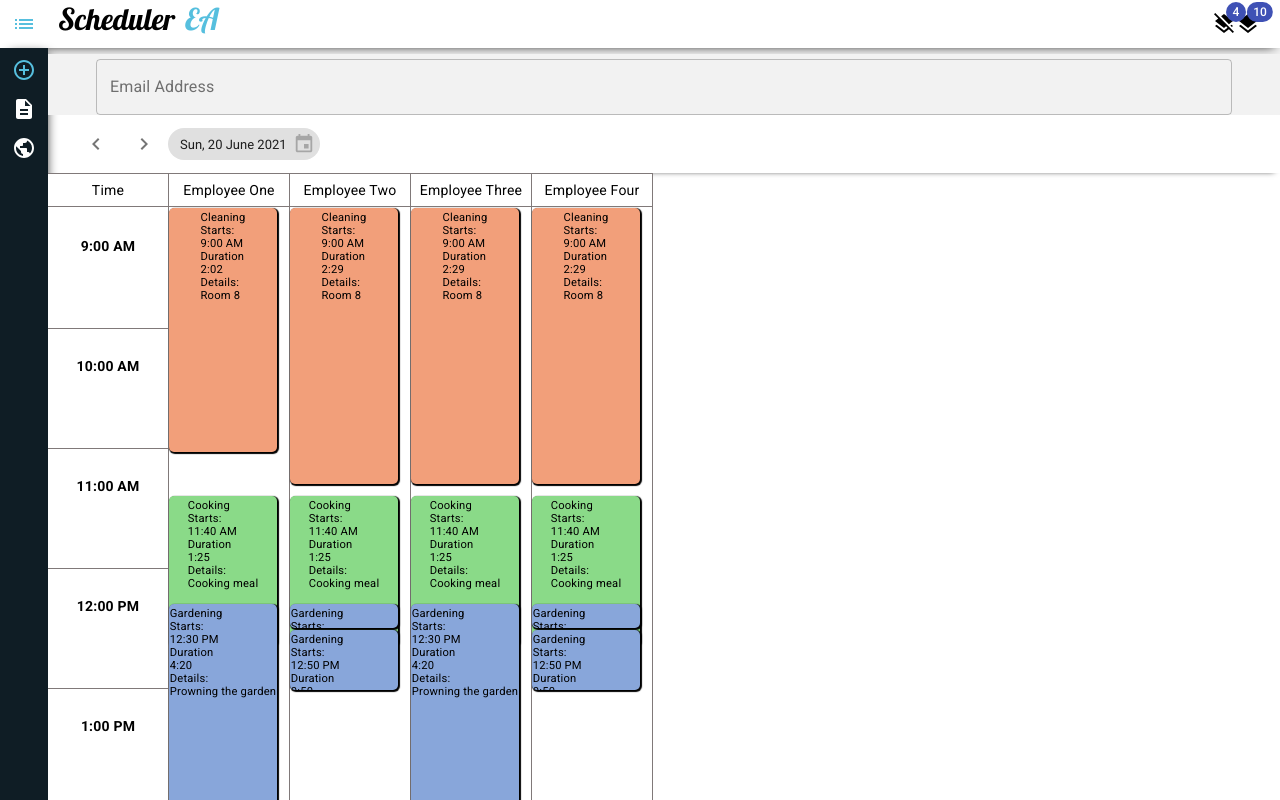
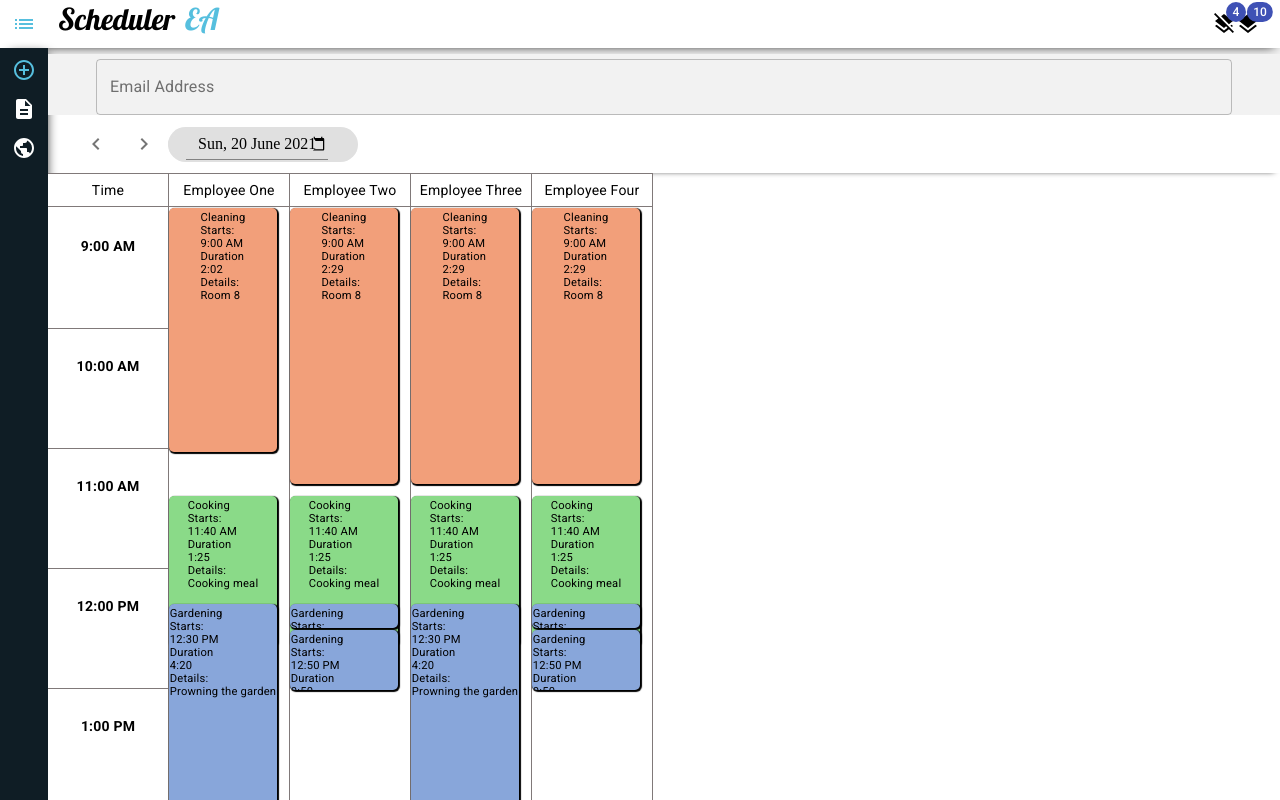
Before and after one commit to emmanuelajaero/ea_scheduler, a React (Create React App) app: page / in a window 1280 px wide. Built offline with nearby package versions, Linux system fonts and the light colour scheme.

Commit message:
updated the date pickers

```diff
--- a/package.json
+++ b/package.json
@@ -5,6 +5,7 @@
   "dependencies": {
     "@material-ui/core": "^4.11.4",
     "@material-ui/icons": "^4.11.2",
+    "@material-ui/pickers": "^3.3.10",
     "@testing-library/jest-dom": "^5.11.4",
     "@testing-library/react": "^11.1.0",
     "@testing-library/user-event": "^12.1.10",
--- a/src/components/sidebar-nav/sidebar-nav.module.css
+++ b/src/components/sidebar-nav/sidebar-nav.module.css
@@ -3,7 +3,7 @@
     height: 100%;
     display: flex;
     flex-direction: column;
-    z-index: 1;
+    z-index: 2;
     box-shadow: 4px 0px 12px -6px #000;
 }
 
--- a/src/pages/home/home.js
+++ b/src/pages/home/home.js
@@ -333,12 +333,22 @@ function Home(props) {
                         <ChevronRightIcon  />
                     </IconButton>
                     {/* {viewDate.get} */}
-                    <Chip
-                        label={`${daysOfWeek[viewDate.getDay()]}, ${viewDate.getDate()} ${monthsOfYear[viewDate.getMonth()]} ${viewDate.getFullYear()}`}
-                        onClick={()=>{}}
-                        onDelete={()=>{}}
-                        deleteIcon={<EventIcon />}
-                    />
+
+                    <div className={classes.forgedDateDiv}>
+
+                        <span>{`${daysOfWeek[viewDate.getDay()]}, ${viewDate.getDate()} ${monthsOfYear[viewDate.getMonth()]} ${viewDate.getFullYear()}`}</span>
+                        <TextField
+                            style={{marginLeft: -130, zIndex:0}}
+                            type="date"
+                            defaultValue={viewDate}
+                            onChange={(date) => {
+                                setViewDate(new Date(date.target.value))
+                            }}
+                            variant="standard"
+                        />
+                    </div>
+
+
                 </div>
             </div>
 
--- a/src/pages/home/home.module.css
+++ b/src/pages/home/home.module.css
@@ -10,6 +10,8 @@
 .calendarDateChanger {
     padding-inline: 24px;
     padding-block: 5px;
+    display: flex;
+    align-items: center;
 }
 
 
@@ -22,6 +24,30 @@
 .emailInput {
     width: 100%;
 }
+
+
+.forgedDateDiv {
+    display: flex;
+    align-items: center;
+    background-color: #e0e0e0;
+    z-index: -1;
+    width: fit-content;
+    border-radius: 50px;
+    padding-right: 30px;
+    height: 35px;
+}
+
+.forgedDateDiv span {
+    z-index: 1;
+    height:35;
+    background-color: inherit;
+    display: flex;
+    justify-content: center;
+    align-items: center;
+    padding-left: 30px;
+    border-radius: 50px;
+}
+
 
 .homeContainer {
     width: 100%;
```
Also changed, not shown: 1 other file (tests, documents, lock files or other folders).
